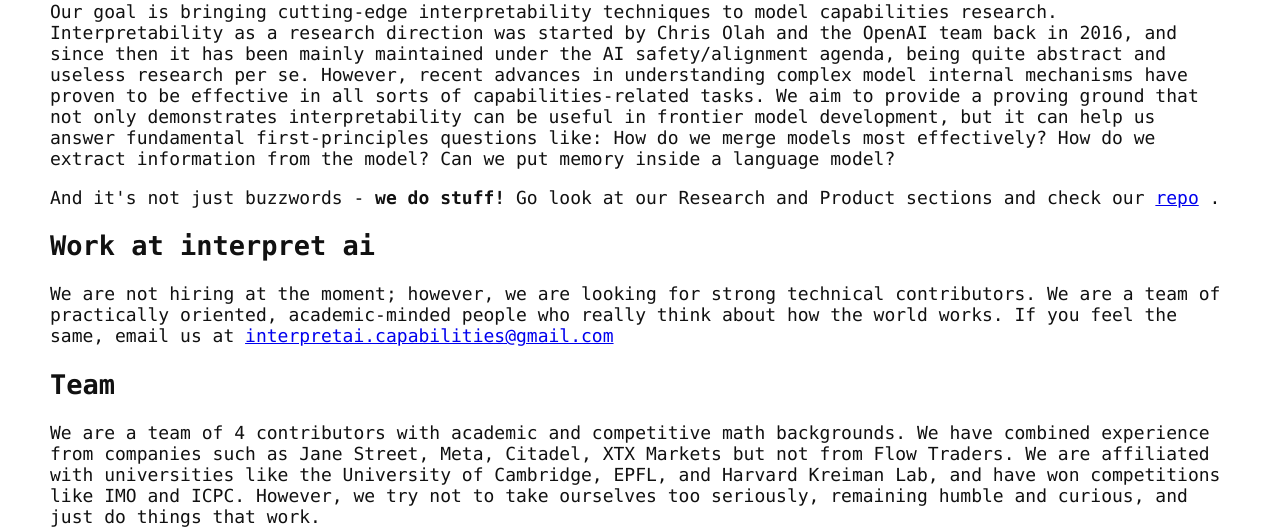
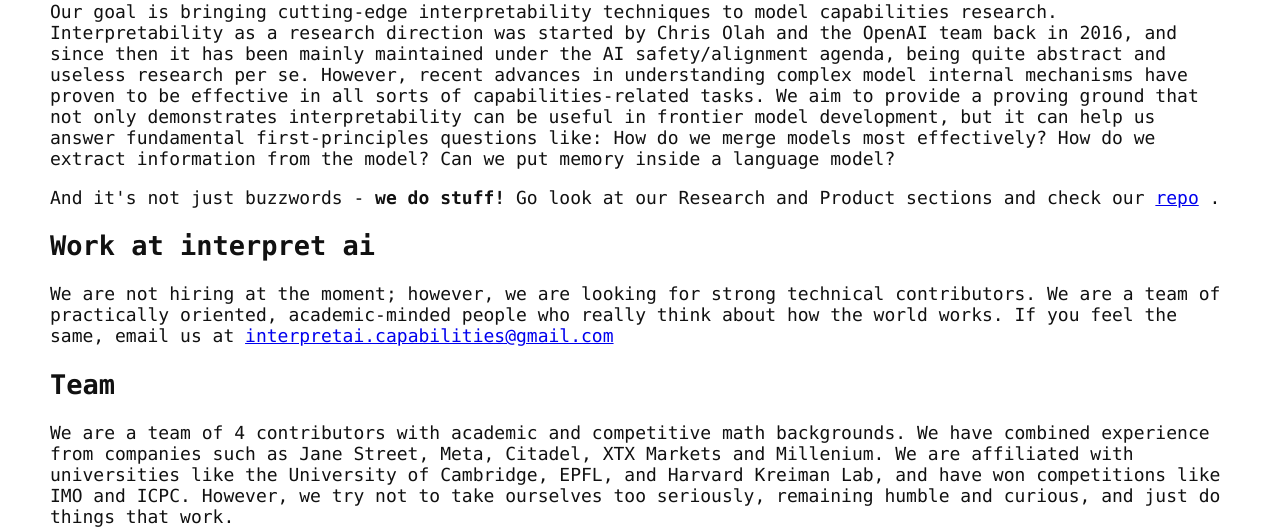
Before and after one commit to interpretaieacc/interpretaieacc.github.io, a plain HTML site: page index.html in a window 1280 px wide. Shown: the part 425-954 px from the top of the page. Drawn offline with Linux system fonts and the light colour scheme.

Commit message:
Update index.html

```diff
--- a/index.html
+++ b/index.html
@@ -74,7 +74,7 @@
 
     <section id="Team">
       <h2>Team</h2>
-      <p>We are a team of 4 contributors with academic and competitive math backgrounds. We have combined experience from companies such as Jane Street, Meta, Citadel, XTX Markets but not from Flow Traders. We are affiliated with universities like the University of Cambridge, EPFL, and Harvard Kreiman Lab, and have won competitions like IMO and ICPC. However, we try not to take ourselves too seriously, remaining humble and curious, and just do things that work.</p>
+      <p>We are a team of 4 contributors with academic and competitive math backgrounds. We have combined experience from companies such as Jane Street, Meta, Citadel, XTX Markets and Millenium. We are affiliated with universities like the University of Cambridge, EPFL, and Harvard Kreiman Lab, and have won competitions like IMO and ICPC. However, we try not to take ourselves too seriously, remaining humble and curious, and just do things that work.</p>
     </section>
 
     <section id="faq">
```
